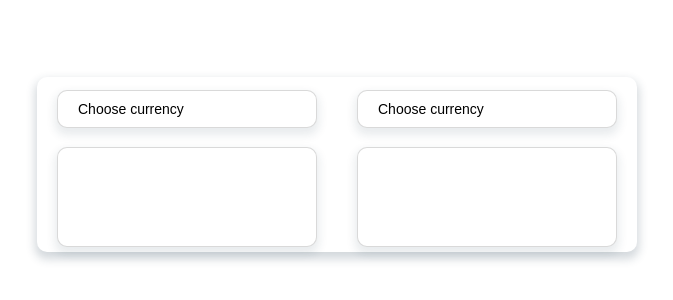
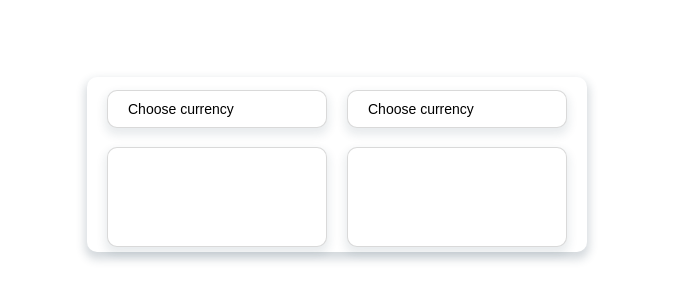
Before and after one commit to DmitriiBr/currency-converter, a website built with webpack: page src/index.html in a window 1280 px wide. Shown: the part 236-536 px from the top of the page, without its empty margins (303-976 px from the left). Built offline with nearby package versions, Linux system fonts and the light colour scheme.

Commit message:
changed adding listeners from hard adding for every element->add functional, some style changes

```diff
--- a/src/scripts/Main/RenderElement.ts
+++ b/src/scripts/Main/RenderElement.ts
@@ -1,60 +1,95 @@
 interface IDataset {
-  [key: string]: string
+  [key: string | number]: string;
 }
 
 interface IActions {
-  [key: string]: () => void;
+  [key: string]: (e?: Event, element?: Element) => void;
 }
+
+interface IAttributes {
+  [key: string | number]: string;
+}
+
+type Inner = Node[] | string;
 
 export interface IElement {
   tagName: string
   className: string[]
-  inner?: Node[] | string
+  inner?: Inner
   type?: string
   dataset?: IDataset
+  attributes?: IAttributes
   actions?: IActions
 }
 
 export class RenderElementNew {
   private tagName: string;
   private className: string[];
-  private inner: Node[] | string | undefined;
+  private inner: Inner | undefined;
   private dataset: IDataset | undefined;
+  private type: string | undefined;
+  private attributes: IAttributes | undefined;
   private actions: IActions | undefined;
-  private type: string | undefined;
 
-  constructor({ tagName, className, inner, type, dataset, actions }: IElement) {
+  constructor({ tagName, className, inner, type, dataset, attributes, actions }: IElement) {
     this.tagName = tagName;
     this.className = className;
     this.inner = inner;
     this.type = type;
     this.dataset = dataset;
+    this.attributes = attributes;
     this.actions = actions;
   }
 
-  render(): Node {
+  public render(): Node {
     const element = document.createElement(this.tagName);
+
     element.classList.add(...this.className);
     element.setAttribute('type', this.type || '');
 
-    for (const key in this.dataset) {
-      element.setAttribute(`data-${key}`, this.dataset[key]);
-    }
-
-    if (typeof this.inner === 'string') {
-      element.append(this.inner);
-    } else {
-      this.inner && element.append(...this.inner);
-    }
-
-    if (this.actions) {
-      Object.keys(this.actions).forEach(action => {
-        if (this.actions) {
-          element.addEventListener(action, this.actions[action]);
-        }
-      });
-    }
+    this.addDataAttributes(element, this.dataset);
+    this.addAttributes(element, this.attributes);
+    this.appendInner(element, this.inner);
+    this.addActions(element, this.actions);
 
     return element;
   }
+
+  private appendInner(element: Element, inner: Inner | undefined) {
+    if (inner) {
+      if (typeof inner === 'string') {
+        element.append(inner);
+      } else {
+        this.inner && element.append(...inner);
+      }
+    }
+  }
+
+  // Adding eventlistener by adding handle function to element
+  // Itereting through actions array and every action
+  private addActions(element: Element, actions: IActions | undefined) {
+    if (actions) {
+      Object.keys(actions).forEach(action => {
+        element.addEventListener(action, (e?: Event) => {
+          actions[action](e, element);
+        });
+      });
+    }
+  }
+
+  private addDataAttributes(element: Element, dataset: IDataset | undefined) {
+    if (dataset) {
+      for (const key in dataset) {
+        element.setAttribute(`data-${key}`, dataset[key]);
+      }
+    }
+  }
+
+  private addAttributes(element: Element, attributes: IAttributes | undefined) {
+    if (attributes) {
+      for (const key in attributes) {
+        element.setAttribute(key, attributes[key]);
+      }
+    }
+  }
 }
--- a/src/scripts/components/Dropdown/Dropdown.ts
+++ b/src/scripts/components/Dropdown/Dropdown.ts
@@ -27,10 +27,9 @@ export class Dropdown {
 
   addListeners() {
     if (this.mainClass) {
-      const list = new DropdownList(this.mainClass);
-      const btn = new DropdownBtn(this.mainClass);
-      btn.addListenerToggle();
-      list.addAllListeners();
+      // const list = new DropdownList(this.mainClass);
+
+      // list.addAllListeners();
     } else {
       throw new Error('No main class inside addListeners');
     }
--- a/src/scripts/components/Dropdown/DropdownBtn.ts
+++ b/src/scripts/components/Dropdown/DropdownBtn.ts
@@ -3,7 +3,6 @@ import { DropdownTitle } from './DropdownTitle';
 import { DropdownList } from './DropdownList';
 import { dropdownID } from './Dropdown';
 import { RenderElementNew } from '../../Main/RenderElement';
-import { getAllElements } from '../../Main/GetElement';
 
 
 export class DropdownBtn {
@@ -22,20 +21,17 @@ export class DropdownBtn {
     const element = new RenderElementNew({
       tagName: 'button',
       className: [this.btnClass, `${this.btnClass}--id_${dropdownID}`],
-      inner: [title]
+      inner: [title],
+      actions: {
+        click: this.handleToggle(dropdownID)
+      }
     });
 
     return element.render();
   }
 
-  addListenerToggle(): void {
+  handleToggle(index: number) {
     const dropdownList = new DropdownList(this.mainClass);
-    const btnElements: NodeListOf<Element> = getAllElements(this.btnClass);
-
-    btnElements.forEach((elem, index) => {
-      elem.addEventListener('click', () => {
-        dropdownList.toggleList(index);
-      });
-    });
+    return (e?: Event) => dropdownList.toggleList(index);
   }
 }
--- a/src/scripts/components/Dropdown/DropdownList.ts
+++ b/src/scripts/components/Dropdown/DropdownList.ts
@@ -1,17 +1,15 @@
-import { MainDropdown } from '.';
 import { DropdownListItem } from './DropdownListItem';
 import { dropdownID } from './Dropdown';
 import { currencyRatesToArray } from '../../utils';
-import { getAllElements } from '../../Main/GetElement';
+import { getAllElements, getElement } from '../../Main/GetElement';
 import { RenderElementNew } from '../../Main/RenderElement';
 
-export class DropdownList extends MainDropdown {
+export class DropdownList {
   private listClass: string;
   private listItem: DropdownListItem;
 
   constructor(mainClass?: string) {
-    super(mainClass);
-    this.listClass = `${mainClass}__list` || `${this.mainClass}__list`;
+    this.listClass = `${mainClass}__list` || `${mainClass}__list`;
     this.listItem = new DropdownListItem(this.listClass);
   }
 
@@ -23,13 +21,17 @@ export class DropdownList extends MainDropdown {
     const list = new RenderElementNew({
       tagName: 'ul',
       className: [this.listClass, `${this.listClass}--id_${dropdownID}`],
-      inner: listItems
+      inner: listItems,
+
     });
 
     const wrapper = new RenderElementNew({
       tagName: 'div',
       className: [`${this.listClass}--wrapper`],
-      inner: [list.render()]
+      inner: [list.render()],
+      actions: {
+        mouseover: this.handleMouseOver()
+      },
     });
 
     return wrapper.render();
@@ -40,23 +42,22 @@ export class DropdownList extends MainDropdown {
     allListWrapperElements[i].classList.toggle(`${this.listClass}--wrapper--show`);
   }
 
-  addListenerMouseOver() {
-    const allListELements = getAllElements(this.listClass);
-
-    allListELements.forEach(elem => {
-      elem.addEventListener('mouseover', (e: Event) => {
+  handleMouseOver() {
+    return (e?: Event, element?: Element) => {
+      if (e) {
         const { target } = e;
-
         if (target instanceof HTMLElement) {
           const translateValue = target.dataset.translateValue;
-          translateValue ? (elem as HTMLElement).style.setProperty('--translate-value', translateValue) : null;
+
+          if (element instanceof HTMLElement) {
+            translateValue ? element.style.setProperty('--translate-value', translateValue) : null;
+          }
         }
-      });
-    });
+      }
+    };
   }
 
   addAllListeners() {
-    this.addListenerMouseOver();
-    this.listItem.addListenerChooseItem();
+    return 0;
   }
 }
--- a/src/scripts/components/Dropdown/DropdownListItem.ts
+++ b/src/scripts/components/Dropdown/DropdownListItem.ts
@@ -2,7 +2,7 @@ import { IDropdownListItem } from '../../data/types';
 import { DropdownList } from './DropdownList';
 import { DropdownTitle } from './DropdownTitle';
 import { dropdownID } from './Dropdown';
-import { currencyRatesToArray } from '../../utils';
+import { shortString } from '../../utils';
 import { getAllElements } from '../../Main/GetElement';
 import { classAdd, classRemove, IChangableElementByClass } from '../../Main/ChangeElementClass';
 import { RenderElementNew } from '../../Main/RenderElement';
@@ -17,53 +17,48 @@ export class DropdownListItem {
   }
 
   render({ text, index }: IDropdownListItem, key: number): Node {
+    const currencyName = text + ' - ' + currencyRatesValidNames[key];
+
     const element = new RenderElementNew({
       tagName: 'li',
       className: [this.listItemClass, `${this.listItemClass}--id_${dropdownID}`],
       dataset: {
-        'dropdown-list-item-id': String(dropdownID),
         'key': String(key),
         'translate-value': `${index * 100}%`
       },
-      inner: text + ' ' + currencyRatesValidNames[key]
+      inner: shortString(currencyName),
+      attributes: {
+        title: currencyName
+      },
+      actions: {
+        click: this.handleChooseItem(dropdownID, this.listItemClass, key, currencyName)
+      }
     });
 
     return element.render();
   }
 
-  // Need to change converting after choosing a new item
-
-  addListenerChooseItem() {
-    const mainClass = this.listItemClass.slice(0, this.listItemClass.indexOf('_'));
-    const allListELements = getAllElements(this.listItemClass);
+  handleChooseItem(dropdownID: number, listItemClass: string, key: number, currencyName: string) {
+    const mainClass = listItemClass.slice(0, this.listItemClass.indexOf('_'));
     const dropdownTitle = new DropdownTitle(mainClass);
     const dropdownList = new DropdownList(mainClass);
     const highlight = `${this.listItemClass}--highlight`;
-    const listData = currencyRatesToArray();
 
-    allListELements.forEach((elem: Element, index: number) => {
-      elem.addEventListener('click', () => {
-        if (elem instanceof HTMLElement) {
-          const currentIndex = index % listData.length;
-          const dropdownListItemID = Number(elem.dataset.dropdownListItemId);
-          const currentName = listData[currentIndex][0];
+    return (e?: Event) => {
+      const currentItem: IChangableElementByClass = {
+        elementClassName: `${this.listItemClass}--id_${dropdownID}`,
+        changableClassName: highlight,
+        index: key,
+      };
 
-          const currentItem: IChangableElementByClass = {
-            elementClassName: `${this.listItemClass}--id_${dropdownListItemID}`,
-            changableClassName: highlight,
-            index: currentIndex,
-          };
+      classRemove({ ...currentItem, all: true });
+      classAdd(currentItem);
 
-          classRemove({ ...currentItem, all: true });
-          classAdd(currentItem);
+      getAllElements(dropdownTitle.getClass())[dropdownID].textContent = currencyName;
+      dropdownList.toggleList(dropdownID);
 
-          getAllElements(dropdownTitle.getClass())[dropdownListItemID].textContent = currentName;
-          dropdownList.toggleList(dropdownListItemID);
-
-          Store.choosedItemID[dropdownListItemID] = currentIndex;
-          Store.choosedItemName[dropdownListItemID] = currentName;
-        }
-      });
-    });
+      Store.choosedItemID[dropdownID] = key;
+      Store.choosedItemName[dropdownID] = currencyName;
+    };
   }
 }
--- a/src/scripts/index.ts
+++ b/src/scripts/index.ts
@@ -40,11 +40,7 @@ class App {
   }
 
   public addListeners() {
-    if (this.dropdown) {
-      this.dropdown.addListeners();
-      // this.currencyInput.addListenerConvert();
-      this.currencyInput.addListenerBasicConvert();
-    }
+    this.currencyInput.addListenerBasicConvert();
   }
 }
 
--- a/src/scripts/utils/index.ts
+++ b/src/scripts/utils/index.ts
@@ -7,3 +7,11 @@ export const elementGuard = (elem: HTMLElement | null): boolean => {
 export const currencyRatesToArray = () => {
   return Object.entries(currencyRates.rates);
 };
+
+export const shortString = (str: string): string => {
+  if (str.length > 22) {
+    return str.slice(0, 22) + '...';
+  } else {
+    return str;
+  }
+};
--- a/src/styles/components/dropdown.scss
+++ b/src/styles/components/dropdown.scss
@@ -97,7 +97,7 @@
 
       &--highlight {
         background-color: var(--list-item-highlight);
-        font-size: calc(var(--font-size) + 4px);
+        // font-size: calc(var(--font-size) + 4px);
       }
 
       &:hover {
--- a/src/styles/components/main.scss
+++ b/src/styles/components/main.scss
@@ -12,11 +12,12 @@
 
 .app {
   display: flex;
-  width: 600px;
+  max-width: 500px;
+  padding: 0 10px 0 10px;
   border-radius: var(--border-radius);
   box-shadow: var(--box-shadow);
 }
 
 .container {
-  margin: 5px 20px 5px 20px;
+  margin: 5px 10px 5px 10px;
 }
--- a/tsconfig.json
+++ b/tsconfig.json
@@ -12,8 +12,8 @@
     "forceConsistentCasingInFileNames": true, /* Ensure that casing is correct in imports. */
     "strict": true, /* Enable all strict type-checking options. */
     "noImplicitAny": true, /* Enable error reporting for expressions and declarations with an implied 'any' type. */
-    "noUnusedLocals": true, /* Enable error reporting when local variables aren't read. */
-    "noUnusedParameters": true, /* Raise an error when a function parameter isn't read. */
+    // "noUnusedLocals": true, /* Enable error reporting when local variables aren't read. */
+    // "noUnusedParameters": true, /* Raise an error when a function parameter isn't read. */
     "noImplicitReturns": true, /* Enable error reporting for codepaths that do not explicitly return in a function. */
     "skipLibCheck": true /* Skip type checking all .d.ts files. */
   }
```
Also changed, not shown: .eslintrc.json.
